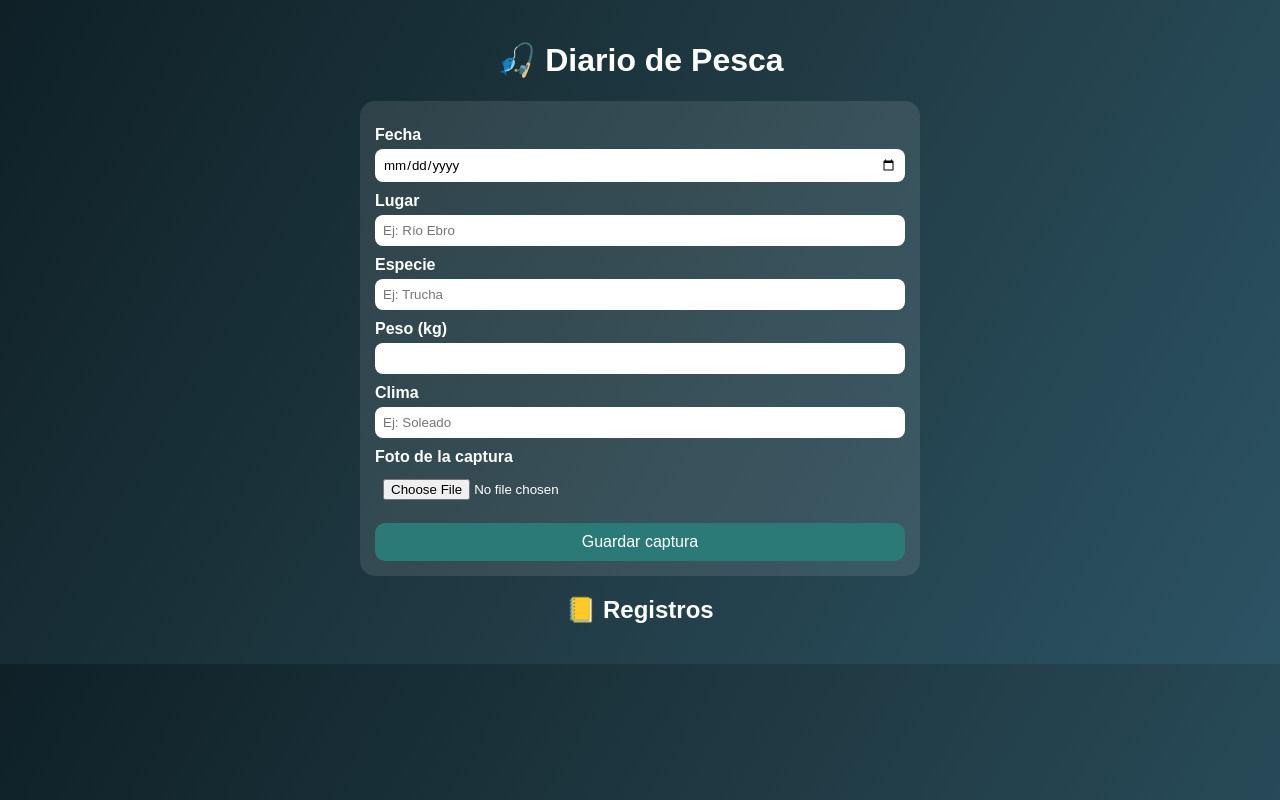
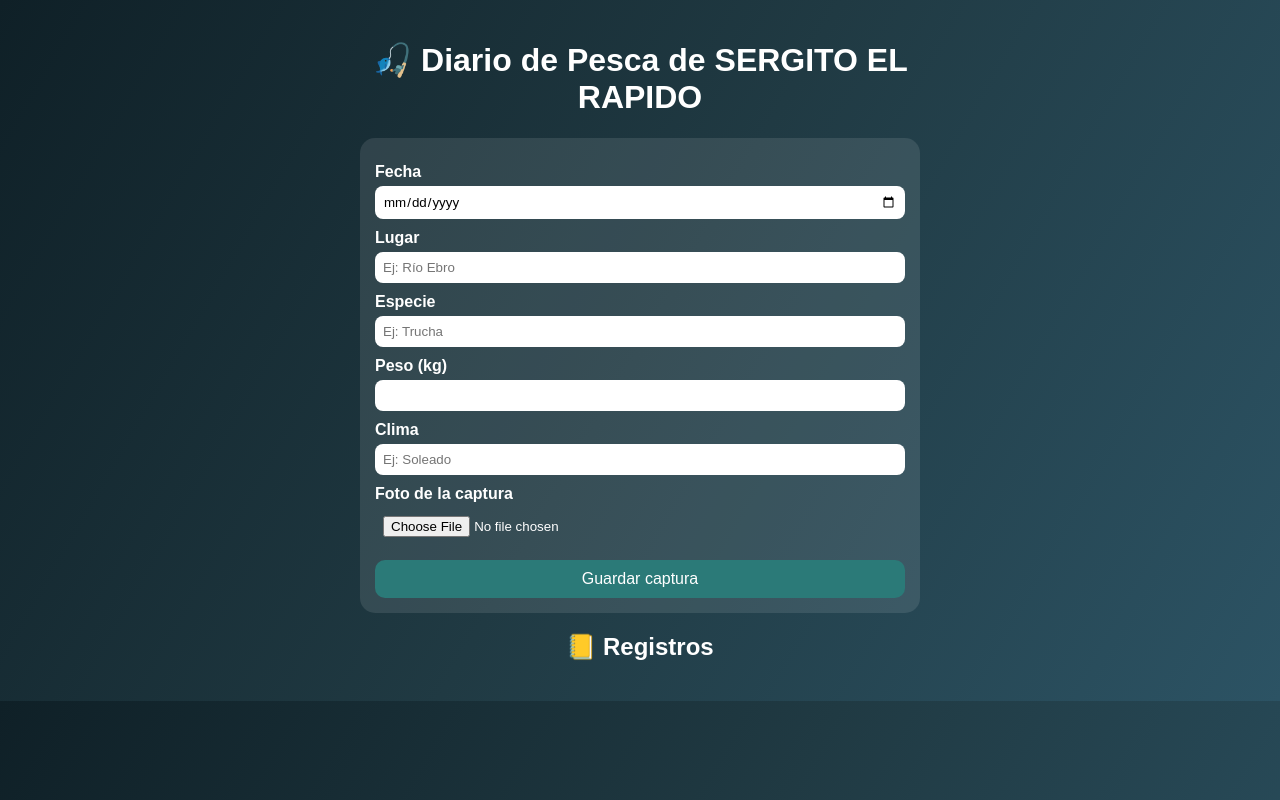
Before and after one commit to IESJuandeLucena/diario-pesca, a plain HTML site: page index.html in a window 1280 px wide. Drawn offline with Linux system fonts and the light colour scheme.

Commit message:
Update index.html

```diff
--- a/index.html
+++ b/index.html
@@ -8,7 +8,7 @@
 <body>
 
 <div class="app">
-    <h1>🎣 Diario de Pesca</h1>
+    <h1>🎣 Diario de Pesca de SERGITO EL RAPIDO</h1>
 
     <form id="formCaptura">
         <label>Fecha</label>
```
